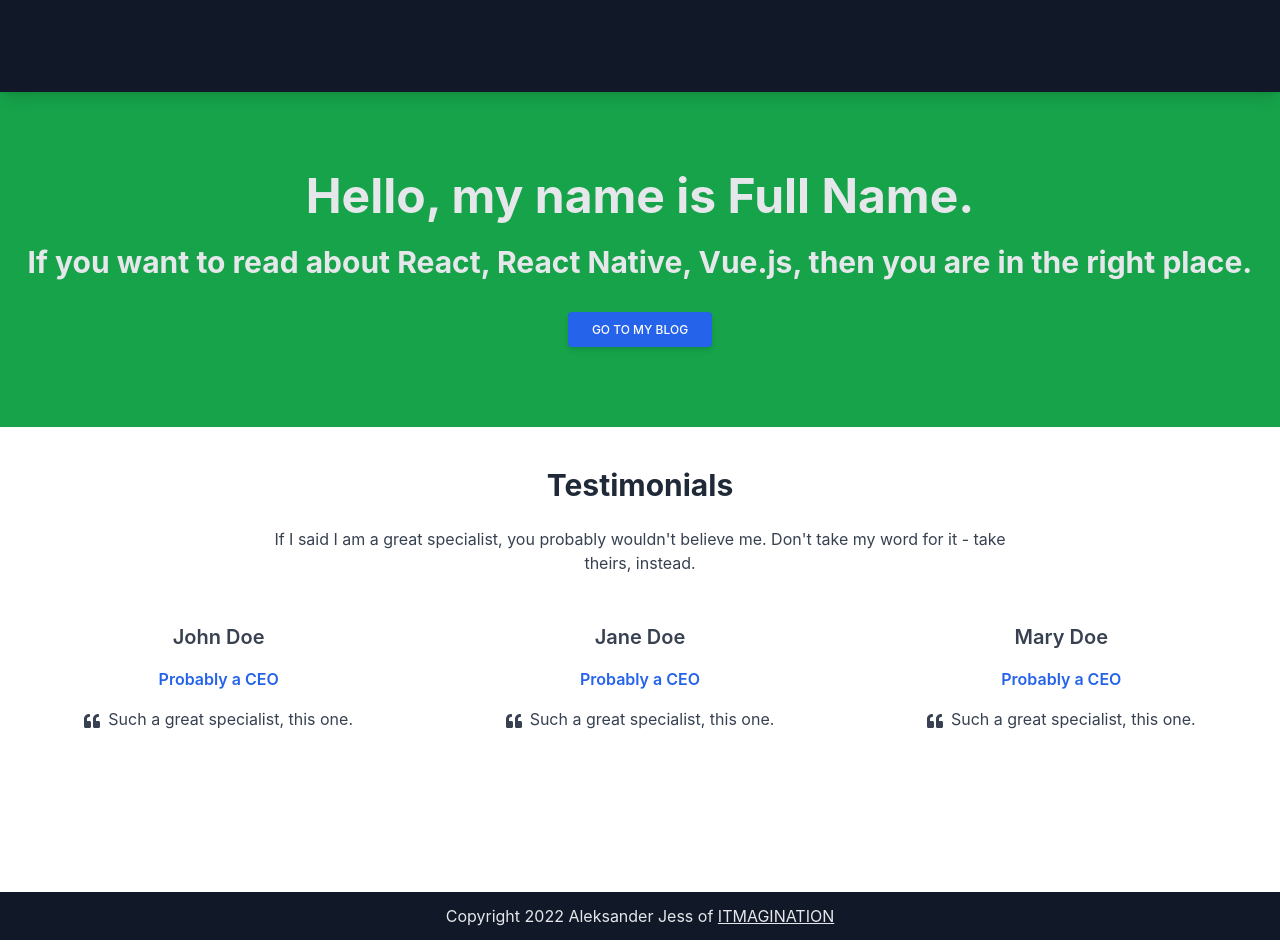
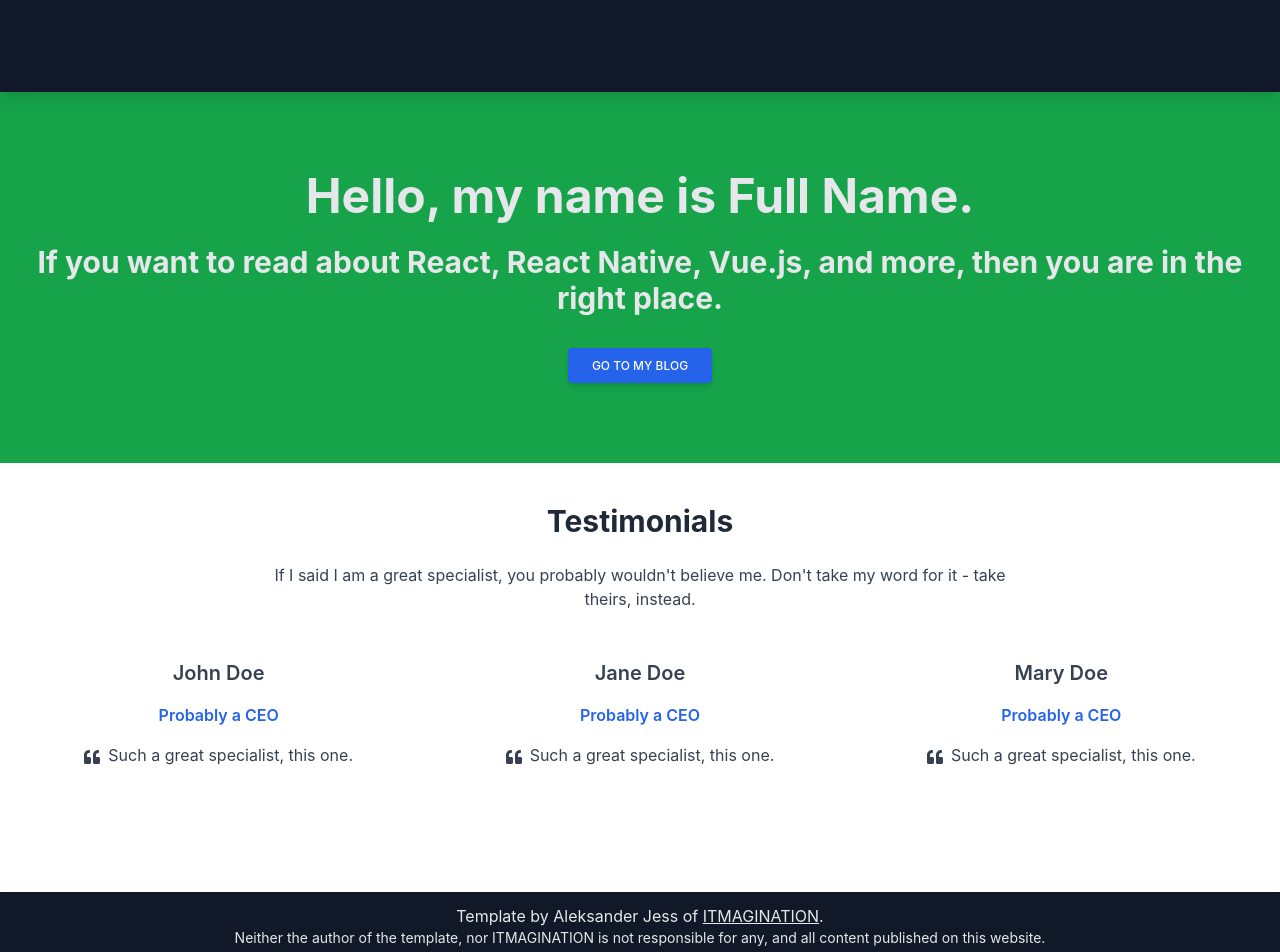
Before and after one commit to aleksanderjessitm/dev-blog-starter, a Next.js app: page / in a window 1280 px wide. Shown: the top 952 px of the page. Built offline with nearby package versions, Linux system fonts and the light colour scheme; what tw-elements would draw is missing.

Commit message:
added a bit to the description, and the footer

```diff
--- a/components/Footer/Footer.tsx
+++ b/components/Footer/Footer.tsx
@@ -2,8 +2,9 @@ import Link from 'next/link'
 
 function Footer() {
   return (
-    <footer className='relative w-full flex flex-wrap text-center items-center justify-between py-3 bg-gray-900 text-gray-200 shadow-lg'>
-        <p className='w-full'>Copyright 2022 Aleksander Jess of <Link href="https://www.itmagination.com/"><a className='underline'>ITMAGINATION</a></Link></p>
+    <footer className='relative w-full flex flex-col flex-wrap text-center items-center justify-between py-3 bg-gray-900 text-gray-200 shadow-lg'>
+        <p className='w-full'>Template by Aleksander Jess of <Link href="https://www.itmagination.com/"><a className='underline'>ITMAGINATION</a></Link>.</p>
+        <p className='text-sm'>Neither the author of the template, nor ITMAGINATION is not responsible for any, and all content published on this website.</p>
     </footer>
   )
 }
--- a/pages/index.tsx
+++ b/pages/index.tsx
@@ -11,7 +11,7 @@ export default function Home() {
     <>
     <SEO
       title={`Welcome to ${config.fullName}'s blog.`}
-      description={`My name is ${config.fullName}, and I write about ${config.expertise.join(", ")}.`}
+      description={`My name is ${config.fullName}, and I write about ${config.expertise.join(", ")}, and more.`}
       keywords={config.expertise}
       socialImgPic={"/public/images/ITMAGINATION_Logo_big_with_bg.png"}
     />
@@ -19,7 +19,7 @@ export default function Home() {
       buttonHref='/blog'
       buttonText='Go to my blog'
       heading={`Hello, my name is ${config.fullName}.`}
-      subheading={`If you want to read about ${config.expertise.join(", ")}, then you are in the right place.`}
+      subheading={`If you want to read about ${config.expertise.join(", ")}, and more, then you are in the right place.`}
     />
     <Testimonials />
     </>
```
